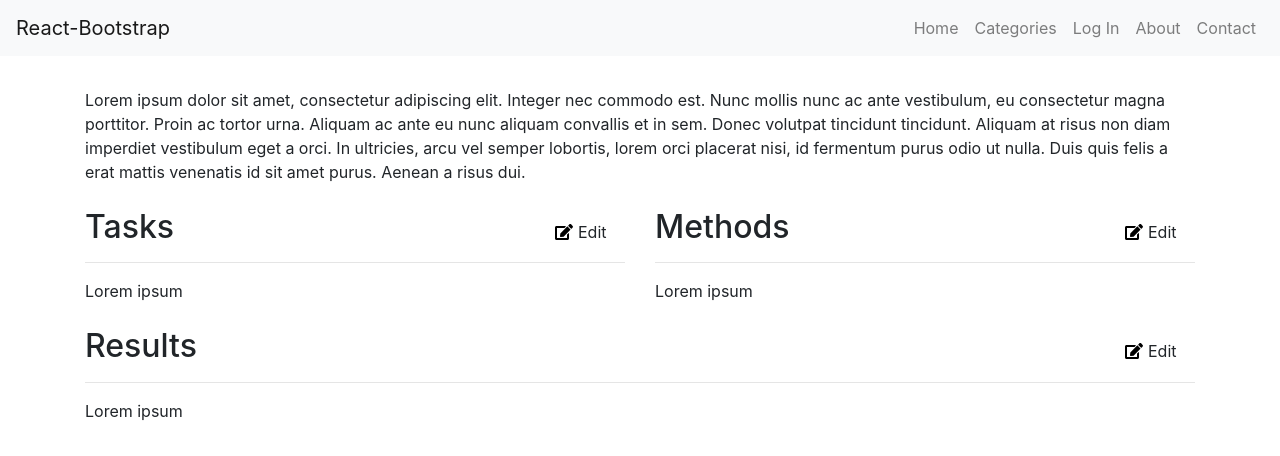
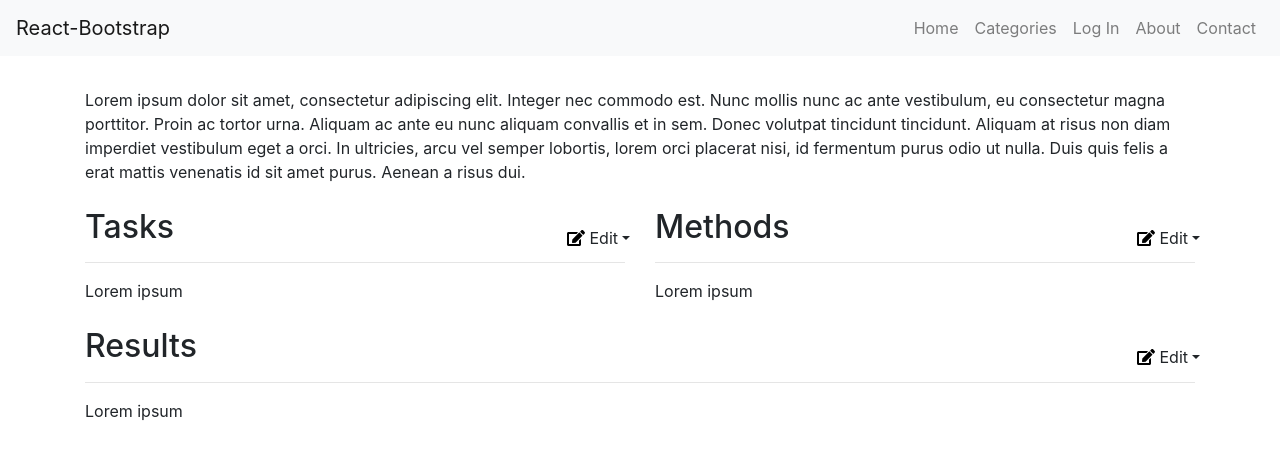
Before and after one commit to unitaryfund/metriq-app, a React (Create React App) app: page /Submission/1 in a window 1280 px wide. Shown: the top 456 px of the page. Built offline with nearby package versions, Linux system fonts and the light colour scheme; no server answers.

Commit message:
EditButton component

```diff
--- a/src/App.css
+++ b/src/App.css
@@ -106,6 +106,7 @@ form > .row > label {
   height: 40px;
   margin: 4px;
   font-size: 0.5em;
+  display: inline-block;
 }
 
 .edit-button-icon {
--- /dev/null
+++ b/src/components/EditButton.js
@@ -0,0 +1,23 @@
+import { library } from '@fortawesome/fontawesome-svg-core'
+import { FontAwesomeIcon } from '@fortawesome/react-fontawesome'
+import { faEdit, faPlus, faMinus } from '@fortawesome/free-solid-svg-icons'
+import { Dropdown } from 'react-bootstrap'
+
+library.add(faEdit, faPlus, faMinus)
+
+const EditButton = (props) => {
+  return (
+    <Dropdown className={props.className}>
+      <Dropdown.Toggle variant='Default'>
+        <FontAwesomeIcon className='edit-button-icon' icon='edit' /> Edit
+      </Dropdown.Toggle>
+
+      <Dropdown.Menu>
+        <Dropdown.Item><FontAwesomeIcon className='edit-button-icon' icon='plus' onClick={props.onClickAdd} /> Add</Dropdown.Item>
+        <Dropdown.Item><FontAwesomeIcon className='edit-button-icon' icon='minus' onClick={props.onClickRemove} /> Remove</Dropdown.Item>
+      </Dropdown.Menu>
+    </Dropdown>
+  )
+}
+
+export default EditButton
--- a/src/views/Submission.js
+++ b/src/views/Submission.js
@@ -2,11 +2,7 @@ import axios from 'axios'
 import React from 'react'
 import config from './../config'
 import ErrorHandler from './../components/ErrorHandler'
-import { library } from '@fortawesome/fontawesome-svg-core'
-import { FontAwesomeIcon } from '@fortawesome/react-fontawesome'
-import { faEdit } from '@fortawesome/free-solid-svg-icons'
-
-library.add(faEdit)
+import EditButton from '../components/EditButton'
 
 class Submission extends React.Component {
   constructor (props) {
@@ -43,18 +39,18 @@ class Submission extends React.Component {
         <br />
         <div className='row'>
           <div className='col-md-6'>
-            <div><h2>Tasks <button className='float-right edit-button btn'><FontAwesomeIcon className='edit-button-icon' icon='edit' /> Edit</button></h2><hr /></div>
+            <div><h2>Tasks <EditButton className='float-right edit-button btn' /></h2><hr /></div>
             <div>Lorem ipsum</div>
           </div>
           <div className='col-md-6'>
-            <div><h2>Methods <button className='float-right edit-button btn'><FontAwesomeIcon className='edit-button-icon' icon='edit' /> Edit</button></h2><hr /></div>
+            <div><h2>Methods <EditButton className='float-right edit-button btn' /></h2><hr /></div>
             <div>Lorem ipsum</div>
           </div>
         </div>
         <br />
         <div className='row'>
           <div className='col-md-12'>
-            <div><h2>Results <button className='float-right edit-button btn'><FontAwesomeIcon className='edit-button-icon' icon='edit' /> Edit</button></h2><hr /></div>
+            <div><h2>Results <EditButton className='float-right edit-button btn' /></h2><hr /></div>
             <div>Lorem ipsum</div>
           </div>
         </div>
```
